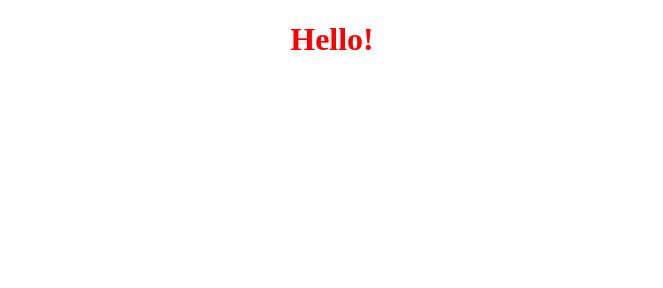
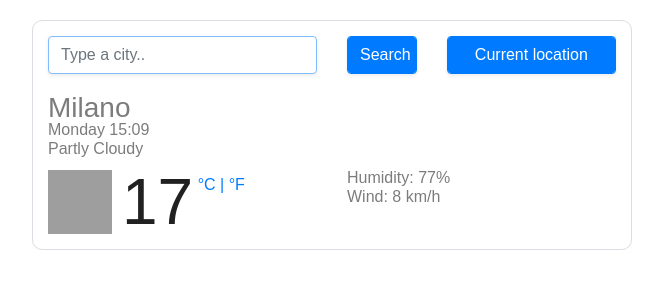
Before and after one commit to fulvierella/weather-app, a plain HTML site: page index.html in a window 1280 px wide. Shown: the whole page, without its empty margins (308-971 px from the left). Drawn offline with nearby package versions, Linux system fonts and the light colour scheme; no server answers; grey boxes are pictures that could not be loaded.

Commit message:
Added weather app project

```diff
--- a/index.html
+++ b/index.html
@@ -2,12 +2,85 @@
 <html lang="en">
   <head>
     <meta charset="UTF-8" />
-    <meta http-equiv="X-UA-Compatible" content="IE=edge" />
     <meta name="viewport" content="width=device-width, initial-scale=1.0" />
-    <title>Document</title>
-    <link rel="stylesheet" href="style.css" />
+    <meta http-equiv="X-UA-Compatible" content="ie=edge" />
+    <link
+      rel="stylesheet"
+      href="https://stackpath.bootstrapcdn.com/bootstrap/4.3.1/css/bootstrap.min.css"
+      integrity="sha384-ggOyR0iXCbMQv3Xipma34MD+dH/1fQ784/j6cY/iJTQUOhcWr7x9JvoRxT2MZw1T"
+      crossorigin="anonymous"
+    />
+    <link rel="stylesheet" href="src/styles.css" />
+    <script src="https://unpkg.com/axios/dist/axios.min.js"></script>
+    <title>Weather App</title>
   </head>
   <body>
-    <h1>Hello!</h1>
+    <div class="container">
+      <div class="weather-app">
+        <form class="search-form" id="search-form">
+          <div class="row">
+            <div class="col-6">
+              <input
+                type="search"
+                placeholder="Type a city.."
+                autofocus="on"
+                autocomplete="off"
+                class="form-control shadow-sm"
+                id="city-input"
+                ;
+              />
+            </div>
+            <div class="col-2">
+              <input
+                id="button"
+                type="submit"
+                value="Search"
+                class="form-control btn btn-primary shadow-sm"
+              />
+            </div>
+            <div class="col-4">
+              <input
+                id="button-gelocation"
+                type="submit"
+                value="Current location"
+                class="form-control btn btn-primary shadow-sm"
+              />
+            </div>
+          </div>
+        </form>
+        <h1 id="city">Milano</h1>
+
+        <ul>
+          <li id="date"></li>
+          <li id="temperature-description">Partly Cloudy</li>
+        </ul>
+        <div class="row">
+          <div class="col-6">
+            <div class="clearfix">
+              <img
+                src="https://ssl.gstatic.com/onebox/weather/64/partly_cloudy.png"
+                alt="Cloudy icon"
+                class="weather-icon float-left"
+              />
+              <div class="float-left">
+                <span class="temperature" id="temperature">17</span
+                ><span class="units">
+                  <a href="#" id="celsius-link">°C | </a>
+                  <a href="#" id="fahrenheit-link">°F</a>
+                </span>
+              </div>
+            </div>
+          </div>
+          <div class="col-6">
+            <ul>
+              <li>Humidity: <span id="humidity">77</span>%</li>
+              <li>Wind: <span id="wind">8 </span>km/h</li>
+            </ul>
+          </div>
+        </div>
+      </div>
+    </div>
+
+    <script src="src/index.js"></script>
   </body>
 </html>
--- /dev/null
+++ b/src/index.js
@@ -0,0 +1,83 @@
+function formatDate(date) {
+  let hours = date.getHours();
+  if (hours < 10) {
+    hours = `0${hours}`;
+  }
+  let minutes = date.getMinutes();
+  if (minutes < 10) {
+    minutes = `0${minutes}`;
+  }
+
+  let dayIndex = date.getDay();
+  let days = [
+    "Sunday",
+    "Monday",
+    "Tuesday",
+    "Wednesday",
+    "Thursday",
+    "Friday",
+    "Saturday",
+  ];
+  let day = days[dayIndex];
+
+  return `${day} ${hours}:${minutes}`;
+}
+
+function displayWeather(response) {
+  document.querySelector("#city").innerHTML = response.data.name;
+  document.querySelector("#temperature").innerHTML = Math.round(
+    response.data.main.temp
+  );
+  document.querySelector("#humidity").innerHTML = response.data.main.humidity;
+  document.querySelector("#wind").innerHTML = Math.round(
+    response.data.wind.speed
+  );
+  document.querySelector("#temperature-description").innerHTML =
+    response.data.weather[0].main;
+}
+
+function searchCity(city) {
+  let apiKey = "f82f88e62045f57ca421a563d7f62ca8";
+  let apiUrl = `https://api.openweathermap.org/data/2.5/weather?q=${city}&appid=${apiKey}&units=metric`;
+  axios.get(apiUrl).then(displayWeather);
+}
+
+function handleSearch(event) {
+  event.preventDefault();
+  let city = document.querySelector("#city-input").value;
+  searchCity(city);
+}
+
+function searchLocation(position) {
+  let apiKey = "f82f88e62045f57ca421a563d7f62ca8";
+  let apiUrl = `https://api.openweathermap.org/data/2.5/weather?lat=${position.coords.latitude}&lon=${position.coords.longitude}&appid=${apiKey}&units=metric`;
+  axios.get(apiUrl).then(displayWeather);
+}
+
+function getCurrentPosition(event) {
+  event.preventDefault();
+  navigator.geolocation.getCurrentPosition(searchLocation);
+}
+
+function cToF(event) {
+  event.preventDefault();
+  let temperatureElement = document.querySelector("#temperature");
+  let temperature = temperatureElement.innerHTML;
+  temperature = Number(temperature);
+  temperatureElement.innerHTML = Math.round((temperature * 9) / 5 + 32);
+}
+
+let fahrenheitLink = document.querySelector("#fahrenheit-link");
+fahrenheitLink.addEventListener("click", cToF);
+
+let dateElement = document.querySelector("#date");
+let currentTime = new Date();
+dateElement.innerHTML = formatDate(currentTime);
+
+let searchForm = document.querySelector("#search-form");
+searchForm.addEventListener("submit", handleSearch);
+
+let geoButton = document.querySelector("#button-gelocation");
+geoButton.addEventListener("click", getCurrentPosition);
+
+searchCity("New York");
--- /dev/null
+++ b/src/styles.css
@@ -0,0 +1,77 @@
+body {
+  font-family: arial, sans-serif;
+}
+
+h1 {
+  color: #7c7c7c;
+  font-size: 28px;
+  font-weight: 100;
+  line-height: 28px;
+  margin: 0;
+  text-transform: bold;
+}
+
+h3 {
+  color: #7c7c7c;
+  font-size: 16px;
+  font-weight: 100;
+  line-height: 28px;
+  border-left: 0;
+  margin: 0 0 10px;
+  padding: 0;
+  height: 19px;
+  line-height: 1;
+  list-style: none;
+}
+
+ul {
+  margin: 0 0 10px;
+  padding: 0;
+}
+
+li {
+  color: #7c7c7c;
+  font-size: 16px;
+  font-weight: 100;
+  height: 19px;
+  line-height: 1;
+  list-style: none;
+}
+
+#temperature-description {
+  text-transform: capitalize;
+}
+
+h1 {
+  text-transform: capitalize;
+}
+
+.weather-app {
+  border: 1px solid #dadde1;
+  padding: 15px;
+  margin: 20px auto;
+  border-radius: 10px;
+  max-width: 600px;
+}
+
+.weather-icon {
+  height: 64px;
+  width: 64px;
+  margin-right: 10px;
+}
+
+.temperature {
+  color: rgb(33, 33, 33);
+  font-size: 64px;
+  font-weight: 400;
+  line-height: 1;
+}
+
+.units {
+  position: relative;
+  top: -34px;
+}
+
+.search-form {
+  margin-bottom: 20px;
+}
--- a/style.css
+++ /dev/null
@@ -1,4 +0,0 @@
-h1 {
-  text-align: center;
-  color: red;
-}
```
